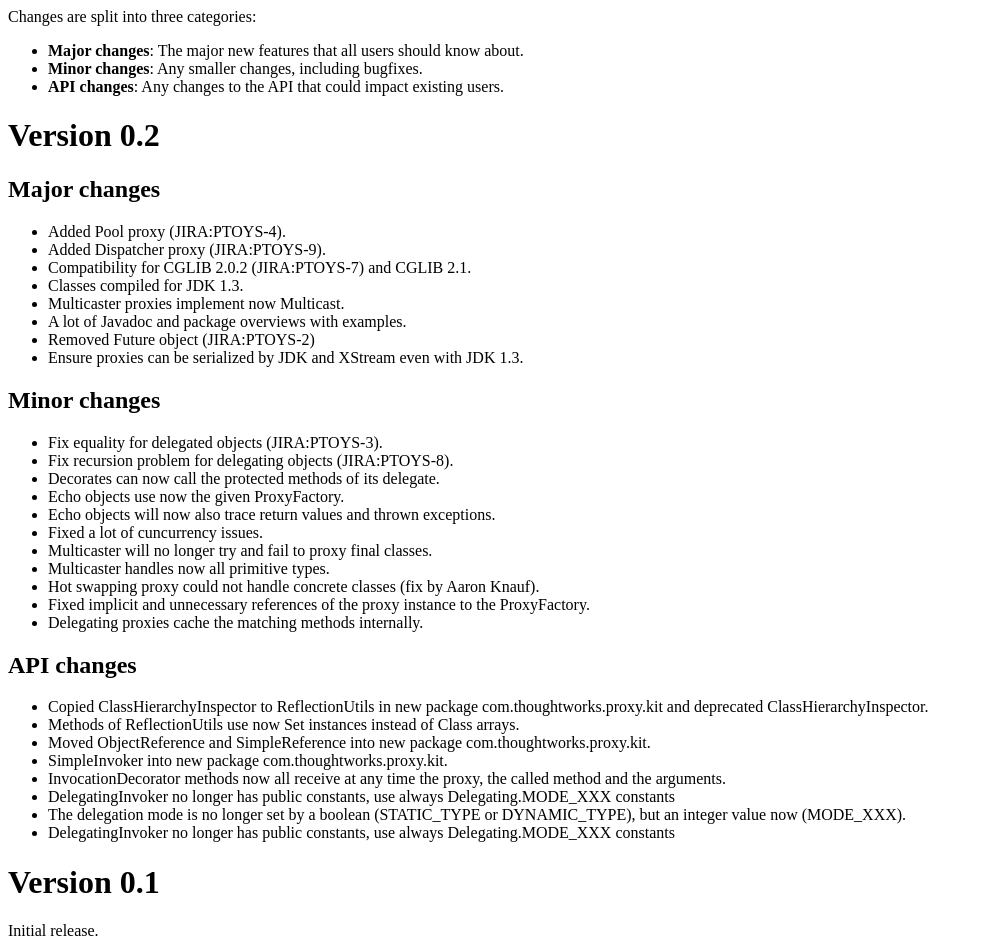
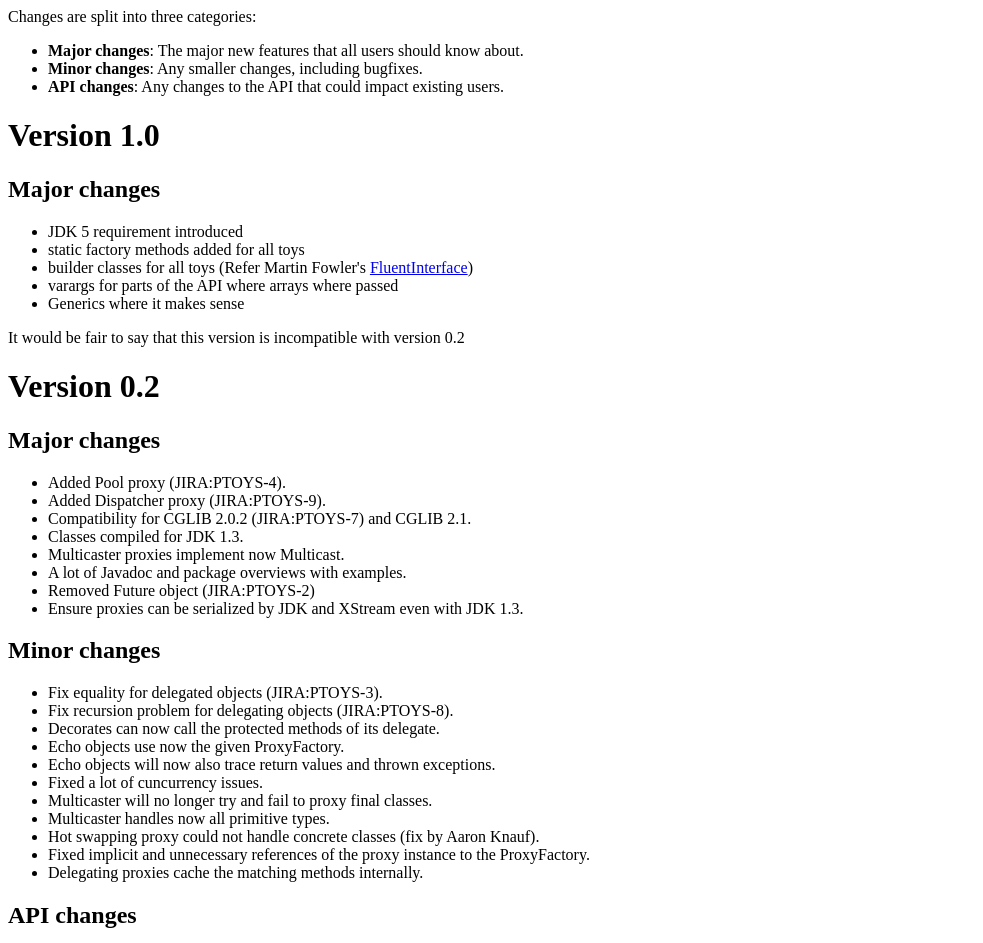
Before and after one commit to proxytoys/proxytoys, a plain HTML site: page website/src/site/content/changes.html in a window 1280 px wide. Shown: the top 943 px of the page, without its empty margins (0-983 px from the left). Drawn offline with Linux system fonts and the light colour scheme.

Commit message:
words
git-svn-id: https://svn.codehaus.org/proxytoys/trunk@236 c3c2784b-8cd7-0310-8e00-a8c905b2d8b3

```diff
--- a/website/src/site/content/changes.html
+++ b/website/src/site/content/changes.html
@@ -11,6 +11,20 @@
       <li><b>Minor changes</b>: Any smaller changes, including bugfixes.</li>
       <li><b>API changes</b>: Any changes to the API that could impact existing users.</li>
     </ul>
+
+    <h1>Version 1.0</h1>
+
+    <h2>Major changes</h2>
+
+    <ul>
+      <li>JDK 5 requirement introduced</li>
+      <li>static factory methods added for all toys</li>
+      <li>builder classes for all toys (Refer Martin Fowler's <a href="http://martinfowler.com/bliki/FluentInterface.html">FluentInterface</a>)</li>
+      <li>varargs for parts of the API where arrays where passed</li>
+      <li>Generics where it makes sense</li>
+    </ul>
+
+    <p>It would be fair to say that this version is incompatible with version 0.2</p>
 
     <h1>Version 0.2</h1>
 
```
